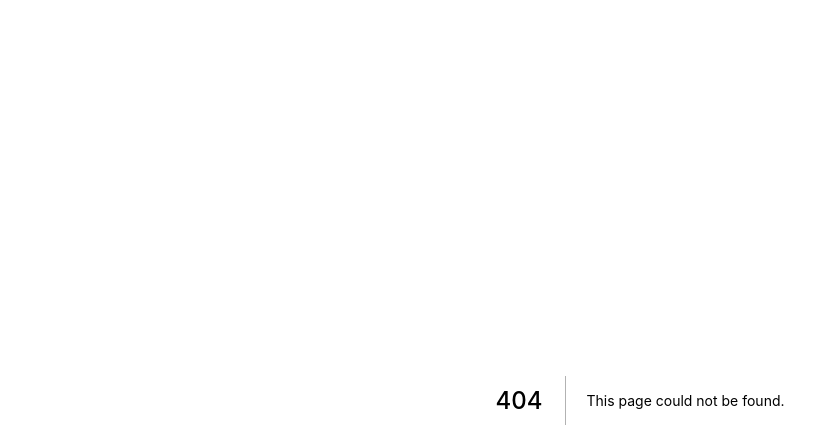
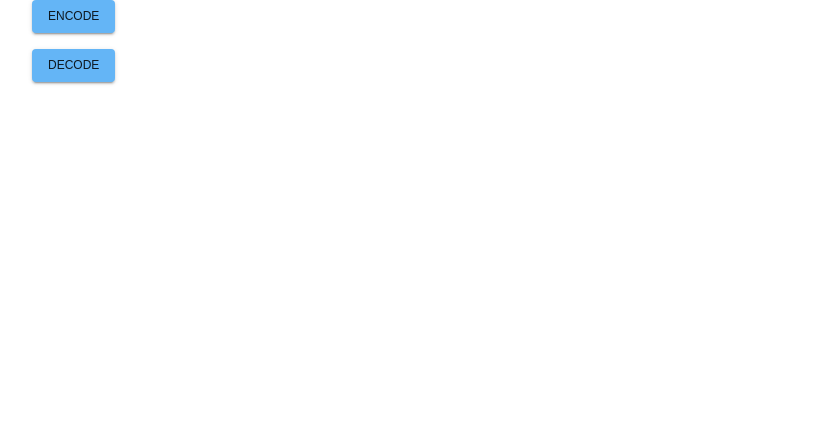
Before and after one commit to orinaveh/WDSK-UI, a Next.js app: page /base64 in a window 1280 px wide. Before the commit this address had no page. Shown: the top 448 px of the page, without its empty margins (0-816 px from the left). Built offline with nearby package versions, Linux system fonts and the light colour scheme.

Commit message:
wip: basic mui configuration

```diff
--- a/pages/_app.tsx
+++ b/pages/_app.tsx
@@ -1,8 +1,39 @@
-import '../styles/globals.css'
-import type { AppProps } from 'next/app'
+import '../styles/globals.css';
+import { blue, red } from '@mui/material/colors';
+import type { AppProps } from 'next/app';
+import { createTheme, CssBaseline, ThemeProvider, responsiveFontSizes } from '@mui/material';
+
+let theme = createTheme({
+  typography: {
+    fontFamily: ['Arial', 'sans-serif'].join(','),
+    fontSize: 12
+  },
+  palette: {
+    primary: {
+      main: blue[300]
+    },
+    secondary: {
+      main: red[500]
+    }
+  },
+  components: {
+    MuiButton: {
+      defaultProps: {
+        variant: 'contained'
+      }
+    }
+  }
+});
+
+theme = responsiveFontSizes(theme);
 
 function MyApp({ Component, pageProps }: AppProps) {
-  return <Component {...pageProps} />
+  return (
+    <ThemeProvider theme={theme}>
+      <Component {...pageProps} />
+      <CssBaseline />
+    </ThemeProvider>
+  );
 }
 
-export default MyApp
+export default MyApp;
--- /dev/null
+++ b/pages/base64/index.tsx
@@ -0,0 +1,27 @@
+import type { NextPage } from 'next';
+import Button from '@mui/material/Button';
+import Head from 'next/head';
+import styles from '../../styles/Home.module.css';
+import { Grid } from '@mui/material';
+
+const Home: NextPage = () => {
+  return (
+    <div className={styles.container}>
+      <Head>
+        <title>Base 64</title>
+        <meta name="description" content="Generated by create next app" />
+        <link rel="icon" href="/favicon.ico" />
+      </Head>
+      <Grid container spacing={2}>
+        <Grid item xs={8}>
+          <Button>ENCODE</Button>
+        </Grid>
+        <Grid item xs={8}>
+          <Button>DECODE</Button>
+        </Grid>
+      </Grid>
+    </div>
+  );
+};
+
+export default Home;
```
Also changed, not shown: package.json (+10 -1 lines), .eslintrc.json, 2 other files (tests, documents, lock files or other folders).
